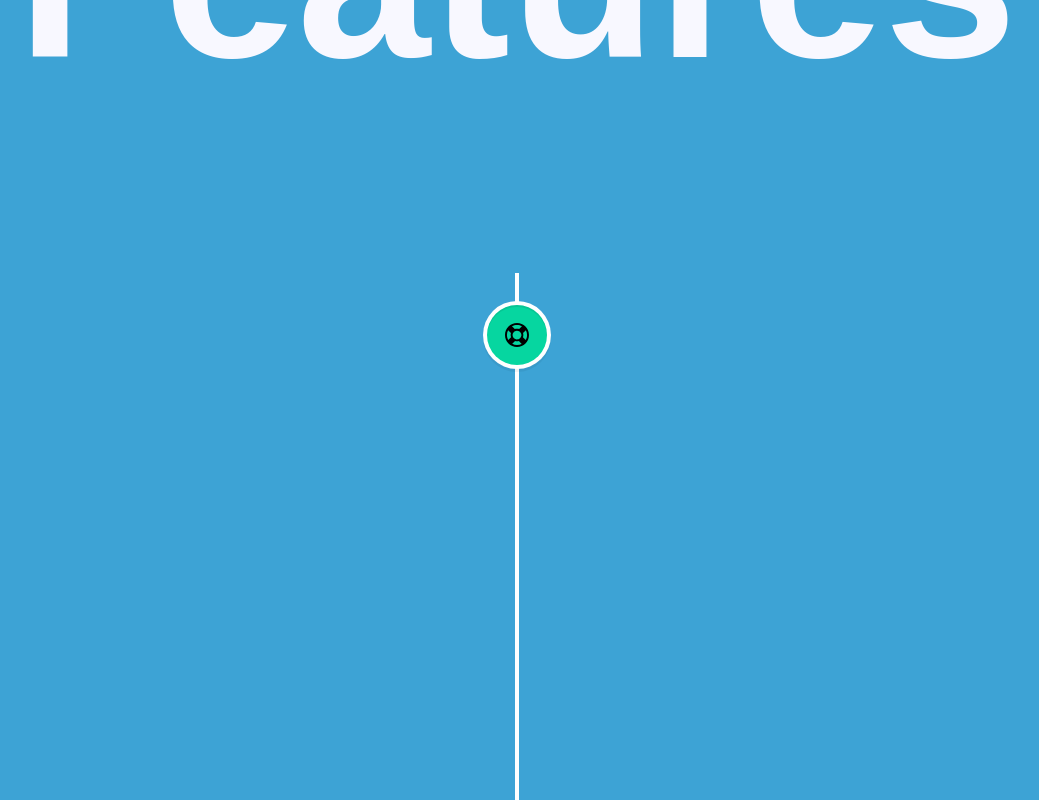
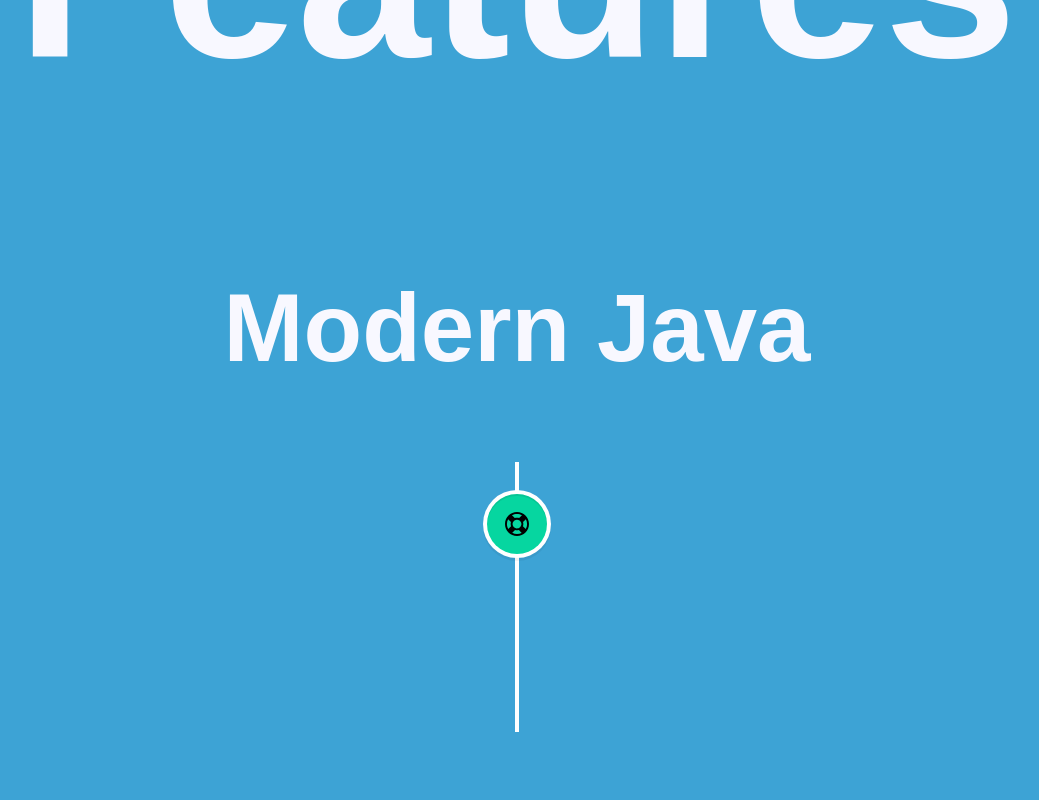
Before and after one commit to SpaghettiCodeJungle/java-version-and-feature, a React (Create React App) app: page / in a window 1280 px wide. Shown: the part 877-1677 px from the top of the page, without its empty margins (123-1162 px from the left). After the commit the page ends 1609 px from the top, so only its background shows below. Built offline with nearby package versions, Linux system fonts and the light colour scheme.

Commit message:
Updated data in timeline

```diff
--- a/src/App.css
+++ b/src/App.css
@@ -7,6 +7,13 @@ body {
 
 .title {
   font-size: 15em;
+  text-align: center;
+  font-family: "Bebas Neue", sans-serif;
+  color: #f8f8ff;
+}
+
+.abstract {
+  font-size: 6em;
   text-align: center;
   font-family: "Bebas Neue", sans-serif;
   color: #f8f8ff;
--- a/src/App.js
+++ b/src/App.js
@@ -19,6 +19,7 @@ function App() {
   return (
     <div>
       <h1 className="title">Java Versions & Features</h1>
+      <h2 className="abstract">Modern Java</h2>
       <VerticalTimeline>
         {timelineElements.map((element,index) => {
           let isLtsIcon = element.icon === "lts";
@@ -45,9 +46,11 @@ function App() {
               {element.features.map((c, i) => (
       <div key={i}>
         <p><a href={c.website}>{c.featureName}</a></p>
-        <hr />
+      <p></p>
       </div>
     ))}
+<p></p>
+ <p></p>
  <p></p>
               {showButton && (
                 <a
--- a/src/data/timelineElements.js
+++ b/src/data/timelineElements.js
@@ -3,22 +3,31 @@ let timelineElements = [
       id: 1,
       name: "Java SE 8",
       extra: "LTS version",
-      description:
-        "A huge release with many new features",
-      features: [{featureName: "Stream API", website: "https:\\www.google.com"},{featureName: "Lambda Expressions", website: "https:\\www.google.com"},{featureName:"Date and Time API", website: "https:\\www.google.com"},{featureName: "Base64 encoding and decoding", website: "https:\\www.google.com"},{featureName: "Optional Class", website: "https:\\www.google.com"},],
+      description:"A huge release with many new features.",
+      features: [
+        {
+          featureName: "",
+          website: ""
+        }],
       buttonText: "Java 8 feature Examples",
-      website: "https://github.com/SpaghettiCodeJungle",
+      website: "https://github.com/stars/SpaghettiCodeJungle/lists/java-8",
       releaseDate: "March 18, 2014",
       icon: "lts",
-    },
- /*   {
+    },/*
+    {
         id: 2,
         name: "Java SE 9",
         extra: "",
         description:
           "A huge release with many new features",
+          features: [
+            {
+              featureName: "",
+                website: ""
+
+            }],
         buttonText: "Java 9 feature Examples",
-        website: "",
+        website: "https://github.com/SpaghettiCodeJungle",
         releaseDate: "September 21, 2017",
         icon: "standard",
       },
@@ -28,8 +37,14 @@ let timelineElements = [
         extra: "",
         description:
           "A huge release with many new features",
+        features: [
+            {
+              featureName: "",
+                website: ""
+
+            }],
         buttonText: "Java 10 feature Examples",
-        website: "",
+        website: "https://github.com/SpaghettiCodeJungle",
         releaseDate: "March 20, 2018",
         icon: "standard",
       },
@@ -39,8 +54,14 @@ let timelineElements = [
         extra: "LTS version",
         description:
           "A huge release with many new features",
+        features: [
+            {
+              featureName: "",
+                website: ""
+
+            }],
         buttonText: "Java 11 feature Examples",
-        website: "",
+        website: "https://github.com/SpaghettiCodeJungle",
         releaseDate: "September 25, 2018",
         icon: "lts",
       },
@@ -50,8 +71,14 @@ let timelineElements = [
         extra: "",
         description:
           "A huge release with many new features",
+        features: [
+            {
+              featureName: "",
+                website: ""
+
+            }],
         buttonText: "Java 12 feature Examples",
-        website: "",
+        website: "https://github.com/SpaghettiCodeJungle",
         releaseDate: "March 19, 2019",
         icon: "standard",
       },
@@ -61,8 +88,14 @@ let timelineElements = [
         extra: "",
         description:
           "A huge release with many new features",
+        features: [
+            {
+              featureName: "",
+                website: ""
+
+            }],
         buttonText: "Java 13 feature Examples",
-        website: "",
+        website: "https://github.com/SpaghettiCodeJungle",
         releaseDate: "September 17, 2019",
         icon: "standard",
       },
@@ -72,8 +105,14 @@ let timelineElements = [
         extra: "",
         description:
           "A huge release with many new features",
+        features: [
+            {
+              featureName: "",
+                website: ""
+
+            }],
         buttonText: "Java 14 feature Examples",
-        website: "",
+        website: "https://github.com/SpaghettiCodeJungle",
         releaseDate: "March 17, 2020",
         icon: "standard",
       },
@@ -83,8 +122,14 @@ let timelineElements = [
         extra: "",
         description:
           "A huge release with many new features",
+        features: [
+            {
+              featureName: "",
+                website: ""
+
+            }],
         buttonText: "Java 15 feature Examples",
-        website: "",
+        website: "https://github.com/SpaghettiCodeJungle",
         releaseDate: "September 15, 2020",
         icon: "standard",
       },
@@ -94,19 +139,31 @@ let timelineElements = [
         extra: "",
         description:
           "A huge release with many new features",
+        features: [
+            {
+              featureName: "",
+                website: ""
+
+            }],
         buttonText: "Java 16 feature Examples",
-        website: "",
+        website: "https://github.com/SpaghettiCodeJungle",
         releaseDate: "March 16, 2021",
         icon: "standard",
       },
       {
         id: 10,
         name: "Java SE 17",
-        extra: "",
+        extra: "LTS version",
         description:
           "A huge release with many new features",
+        features: [
+            {
+              featureName: "",
+                website: ""
+
+            }],
         buttonText: "Java 17 feature Examples",
-        website: "",
+        website: "https://github.com/SpaghettiCodeJungle",
         releaseDate: "September 14, 2021",
         icon: "lts",
       },*/
```
